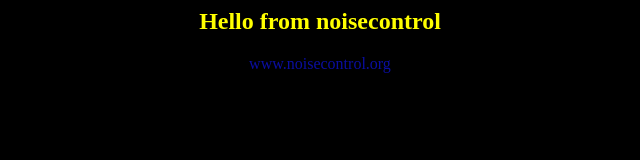
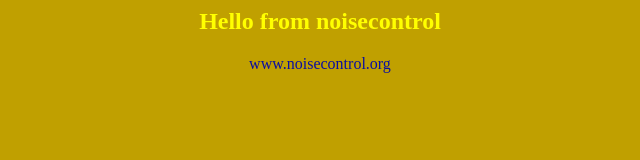
Before and after one commit to activenoisecontrol/app-for-jenjkins, a plain HTML site: page index.html in a window 1280 px wide. Shown: the whole page, without its empty margins (320-960 px from the left). Drawn offline with Linux system fonts and the light colour scheme.

Commit message:
Change color

```diff
--- a/index.html
+++ b/index.html
@@ -1,5 +1,5 @@
 <html>
-<body bgcolor=black>
+<body bgcolor=cian>
 <center>
 <h2><font color=yellow>Hello from noisecontrol</font></h2>
 
```
